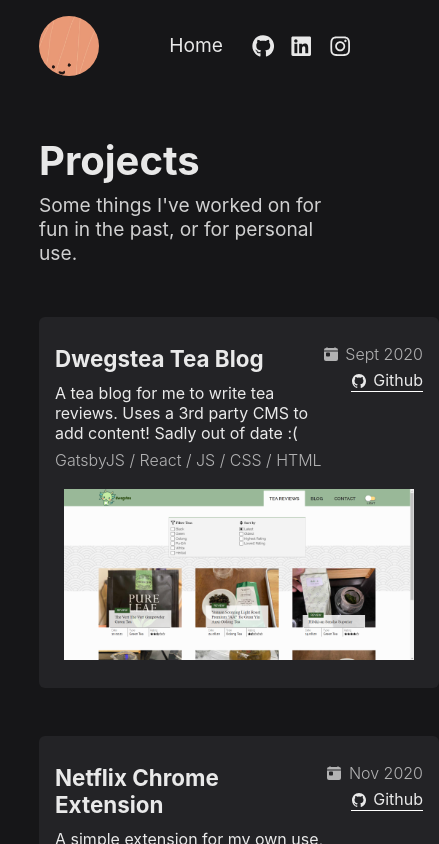
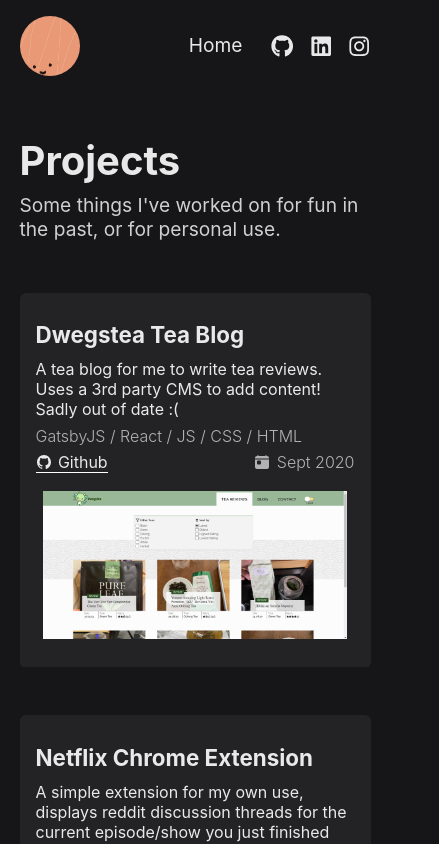
Before and after one commit to dweggyness/portfolio2021, a Next.js app: page /projects in a window 390 px wide. Shown: the top 844 px of the page, 439 px wide, since content can reach past the window. Built offline with nearby package versions, Linux system fonts and the light colour scheme.

Commit message:
made projects page more mobile friendly

```diff
--- a/components/ProjectComponent.js
+++ b/components/ProjectComponent.js
@@ -8,7 +8,7 @@
   const { img, title, projectLink, githubLink, description, techStackText, date } = props;
   return (
     <section className={`flexCol ${styles.container}`}>
-      <div className={'flex'}>
+      <div className={`flex ${styles.flexMediaQuery}`}>
         <div className={`flexCol ${styles.descriptionContainerLeft}`}>
           <div style={{ position: 'relative' }}>
             <a className={styles.hoverAnim} href={projectLink} target='_blank' rel='noreferrer'>
--- a/styles/components/ProjectComponent.module.css
+++ b/styles/components/ProjectComponent.module.css
@@ -2,7 +2,7 @@
   position: relative;
   max-width: 800px;
   width: 100%;
-  min-width: 400px;
+  min-width: 300px;
   margin: 0 auto;
   background-color: inherit;
 
@@ -68,3 +68,13 @@
   flex-grow: 1;
   flex-shrink: 0;
 }
+
+@media (max-width: 480px) {
+  .flexMediaQuery {
+    flex-direction: column;
+  }
+  .descriptionContainerRight {
+    flex-direction: row-reverse;
+    justify-content: space-between;
+  }
+}
--- a/styles/pages/ProjectPage.module.css
+++ b/styles/pages/ProjectPage.module.css
@@ -20,3 +20,9 @@
   font-size: 1.2em;
   color: rgba(255, 255, 255, 0.8);
 }
+
+@media (max-width: 768px) {
+  .container {
+    width: 90%;
+  }
+}
```
